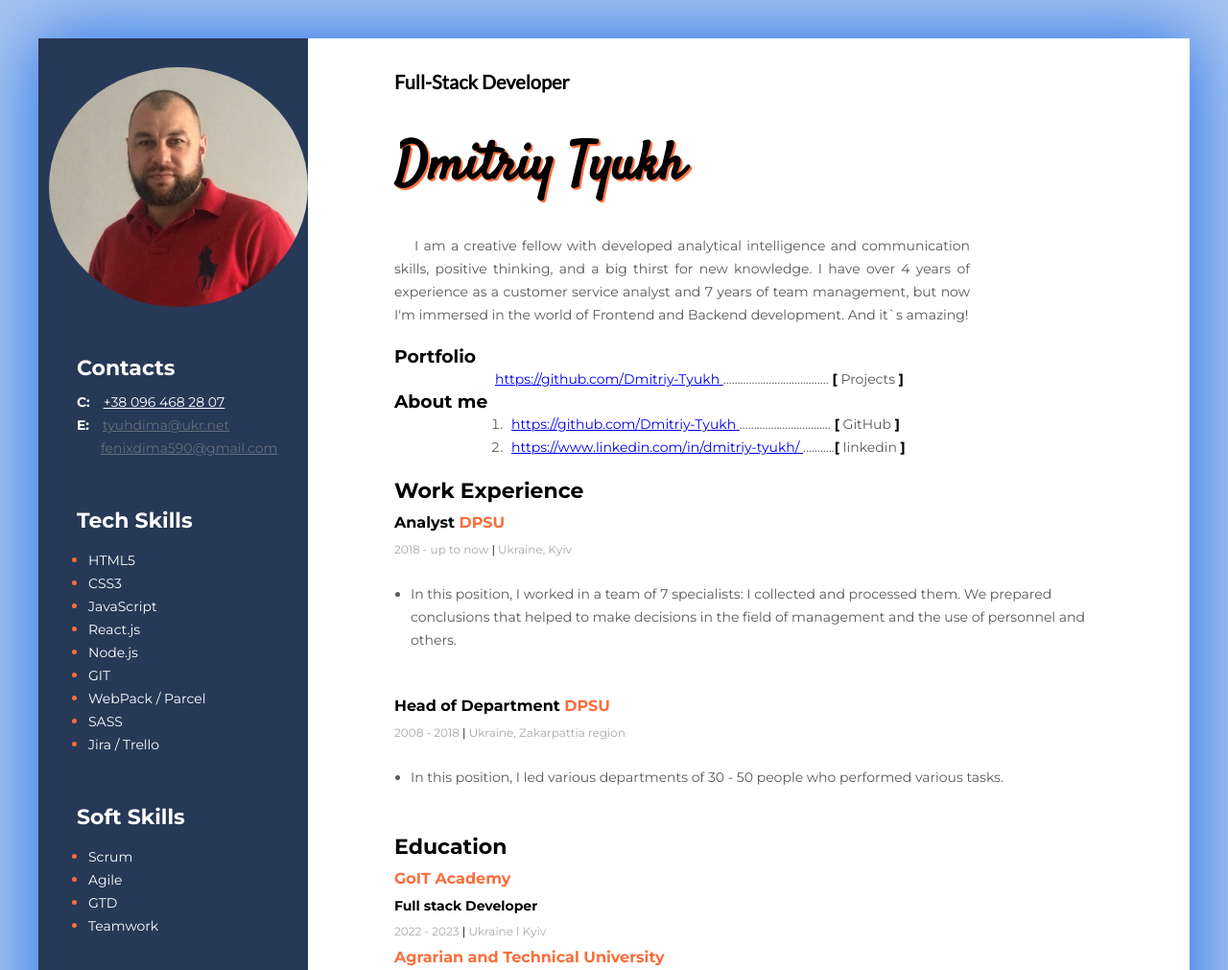
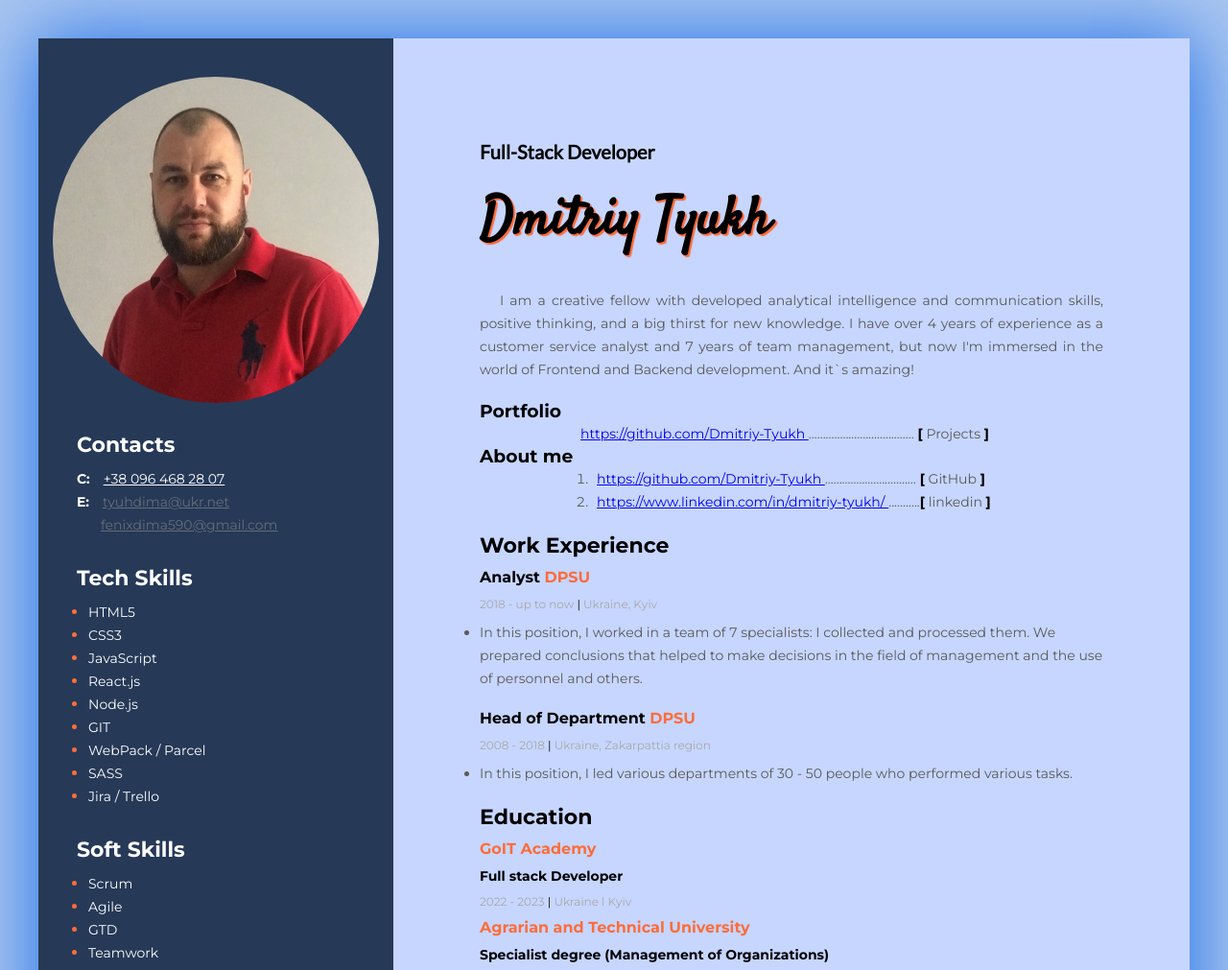
Before and after one commit to Dmitriy-Tyukh/marafon-rezume, a plain HTML site: page index.html in a window 1280 px wide. Shown: the top 1011 px of the page at 96% size. Drawn offline with Linux system fonts and the light colour scheme.

Commit message:
fix style

```diff
--- a/css/style.css
+++ b/css/style.css
@@ -1,13 +1,21 @@
+*{
+    padding: 0;
+    margin: 0;
+    box-sizing: border-box;
+}
 body {
     font-family: 'Montserrat', sans-serif;
     background: #f5f7fa;
     background-color: rgb(170, 198, 240);
 }
-h3 {
+h3,p {
     margin: 0;
 }
 ol{
     margin: 0;
+    padding: 0;
+}
+ul{
     padding: 0;
 }
 /* maine container */
@@ -30,7 +38,11 @@ ol{
 
 /*  maine conteiner section */
 .main-container-sections {
-padding: 20px 90px ;
+    padding-left: 90px;
+    padding-right: 90px;
+    padding-top: 110px;
+    padding-bottom: 110px;
+    background-color: rgba(175, 196, 255, 0.692);
 }
 
 /* about me sections */
@@ -56,7 +68,6 @@ padding: 20px 90px ;
             2px 2px 1px #FB6D3A;
 }
 .about-me-text{
-    width: 600px;
     font-style: normal;
     font-weight: normal;
     font-size: 14px;
@@ -136,7 +147,6 @@ padding: 20px 90px ;
     color: black;
 }
 .my-Work-Experience-duties {
-    padding: 17px;
     margin: 0 0 10px 0;
 }
 .my-Work-Experience-dytu{
@@ -178,21 +188,22 @@ padding: 20px 90px ;
 
 /* sidebar-sections */
 .sidebar-sections {
-    background-color:#263957;
-    width: 370px;
-    padding: 30px 0px;
+    background: #263957;
+    padding-top: 40px;
+    padding-bottom: 40px;
 }
 
 .photo {
+    display: block;
+    width: 340px;
+    height: 340px;
     border-radius: 50%;
-    display: block;
-    margin-left: 11px;
-
+    margin: 0 15px 0 15px;
 }
 .contact-sections,
 .tech-skills-sections,
 .soft-skills-sections {
-    margin: 50px 0px 0px 40px;
+    margin: 30px 0px 0px 40px;
 }
 .sidebar-title {
     font-style: normal;
--- a/index.html
+++ b/index.html
@@ -14,7 +14,7 @@
 
 <body>
     <!--main container-->
-    <Div class="main-container">
+    <div class="main-container">
         <!--main conteiner sections-->
         <div class="main-container-sections">
             <!--about me section -->
@@ -121,7 +121,7 @@
         </div>
         <!--sidebar sections-->
         <aside class="sidebar-sections">
-            <img class="photo" src="img/Foto-1.jpg" alt="my foto" width="270" height="250">
+            <img class="photo" src="img/Foto-1.jpg" alt="my foto" >
 
             <!--contact sections-->
             <div class="contact-sections">
@@ -178,7 +178,7 @@
                 </div>
             </div>
         </aside>
-    </Div>
+    </div>
 </body>
 
 </html>
```
